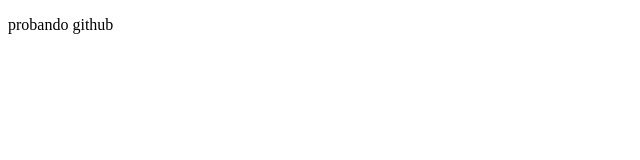
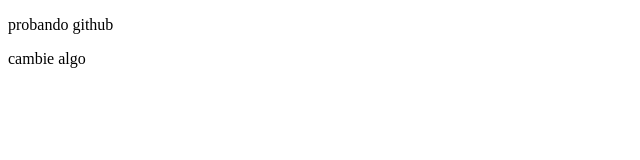
Before and after one commit to GregorioVeraza/GregorioVeraza.github.io, a plain HTML site: page index.html in a window 1280 px wide. Shown: the full height of the page, 0-640 px from the left. Drawn offline with Linux system fonts and the light colour scheme.

Commit message:
Update index.html

```diff
--- a/index.html
+++ b/index.html
@@ -7,5 +7,6 @@
 </head>
 <body>
     <p>probando github</p>
+    <p>cambie algo</p>
 </body>
 </html>
```
